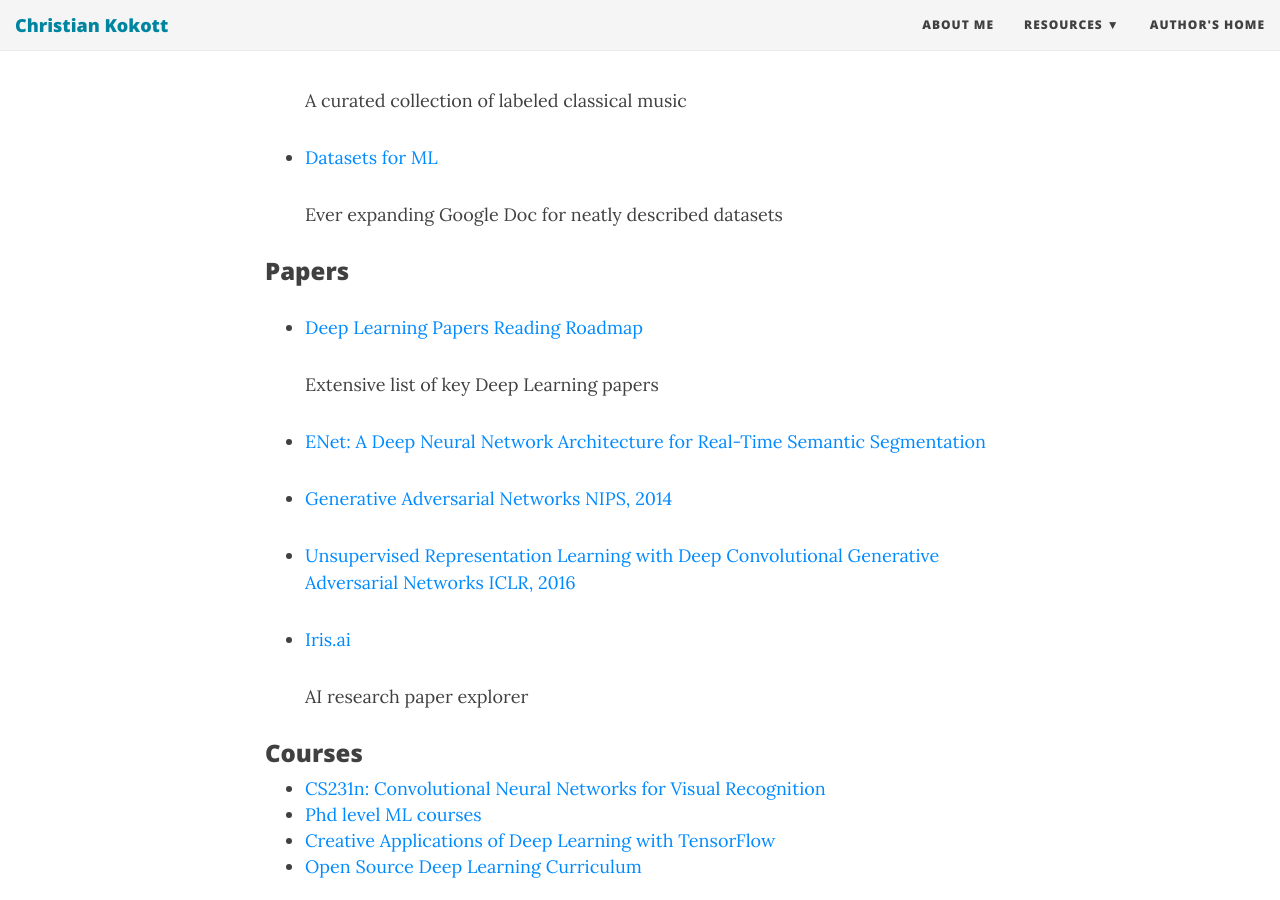
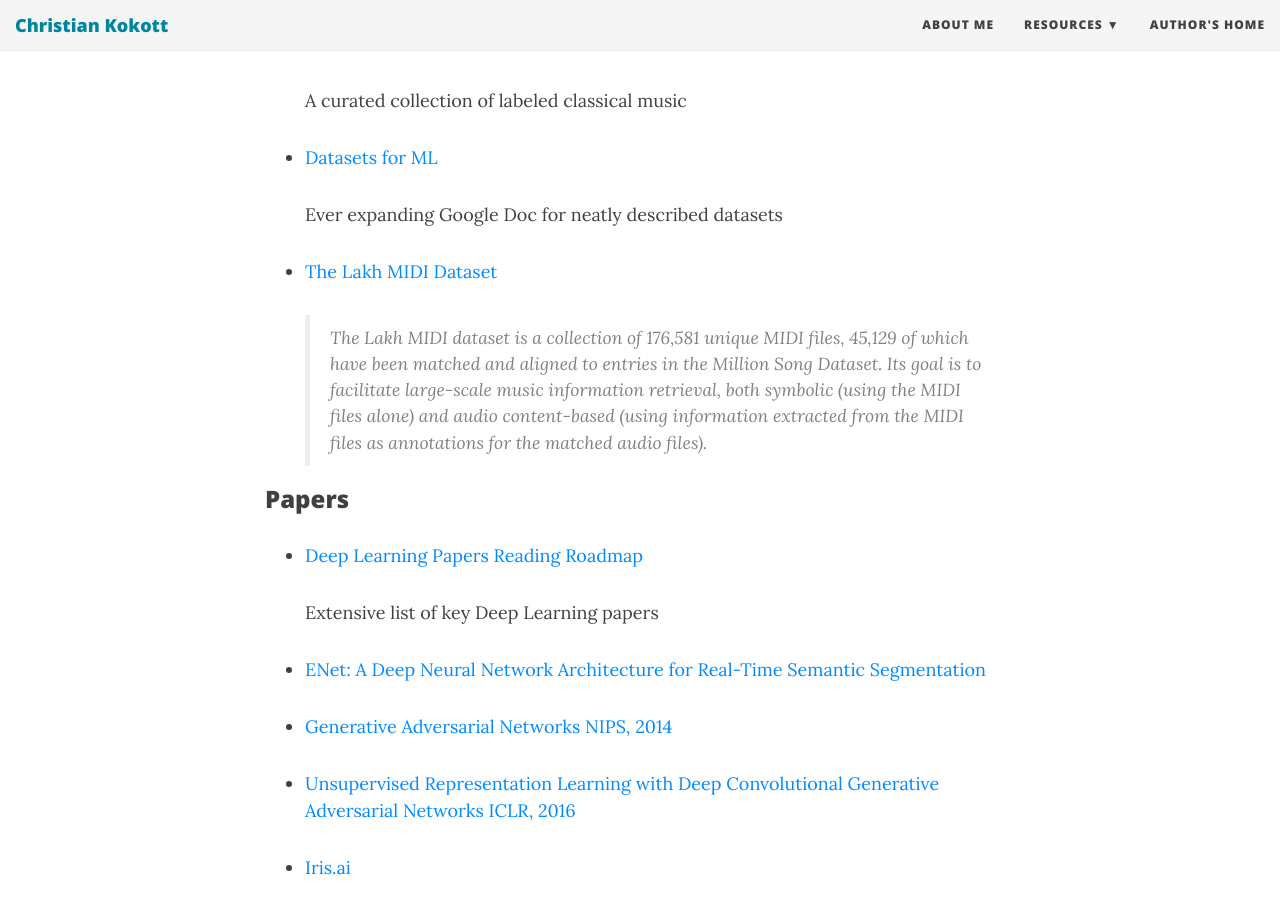
Before and after one commit to dotKokott/dotKokott.github.io, a Jekyll site: the page built from pages/resources/machinelearning.md, in a window 1280 px wide and 900 px high, scrolled down 2213 px. Built offline with Jekyll 4.4.1, drawn with Linux system fonts in a browser that asks for light colours; nearby versions of some CDN libraries.

Commit message:
Added The Lakh MIDI dataset

```diff
--- a/pages/resources/machinelearning.md
+++ b/pages/resources/machinelearning.md
@@ -70,6 +70,10 @@ A Modern Approach](http://www.cin.ufpe.br/~tfl2/artificial-intelligence-modern-a
 * [Datasets for ML](https://docs.google.com/spreadsheets/d/1AQvZ7-Kg0lSZtG1wlgbIsrm90HaTZrJGQMz-uKRRlFw)
 
   Ever expanding Google Doc for neatly described datasets
+
+* [The Lakh MIDI Dataset](http://colinraffel.com/projects/lmd/)
+
+  >The Lakh MIDI dataset is a collection of 176,581 unique MIDI files, 45,129 of which have been matched and aligned to entries in the Million Song Dataset. Its goal is to facilitate large-scale music information retrieval, both symbolic (using the MIDI files alone) and audio content-based (using information extracted from the MIDI files as annotations for the matched audio files).
 
 ### Papers
 * [Deep Learning Papers Reading Roadmap](https://github.com/songrotek/Deep-Learning-Papers-Reading-Roadmap)
```
